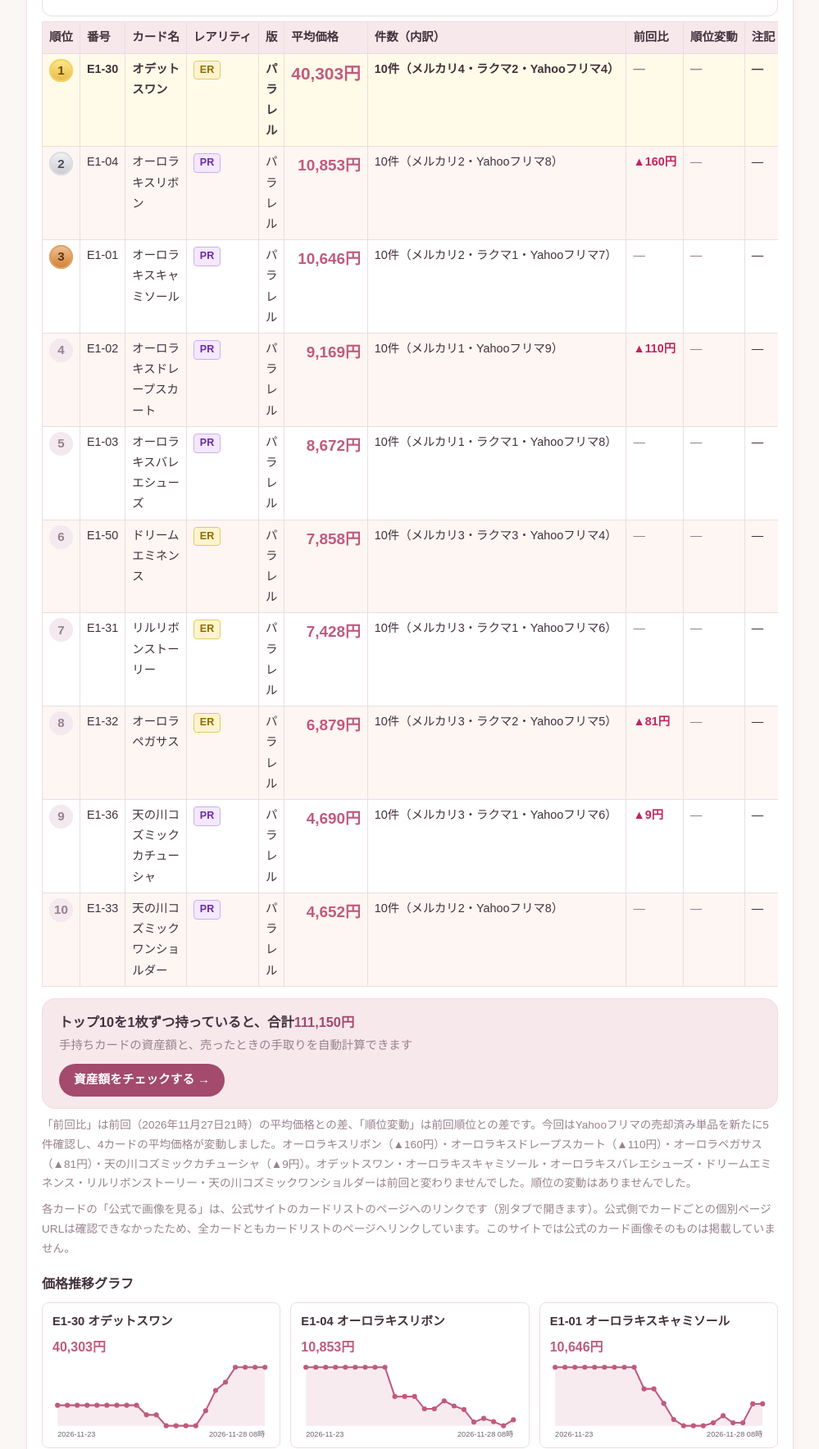
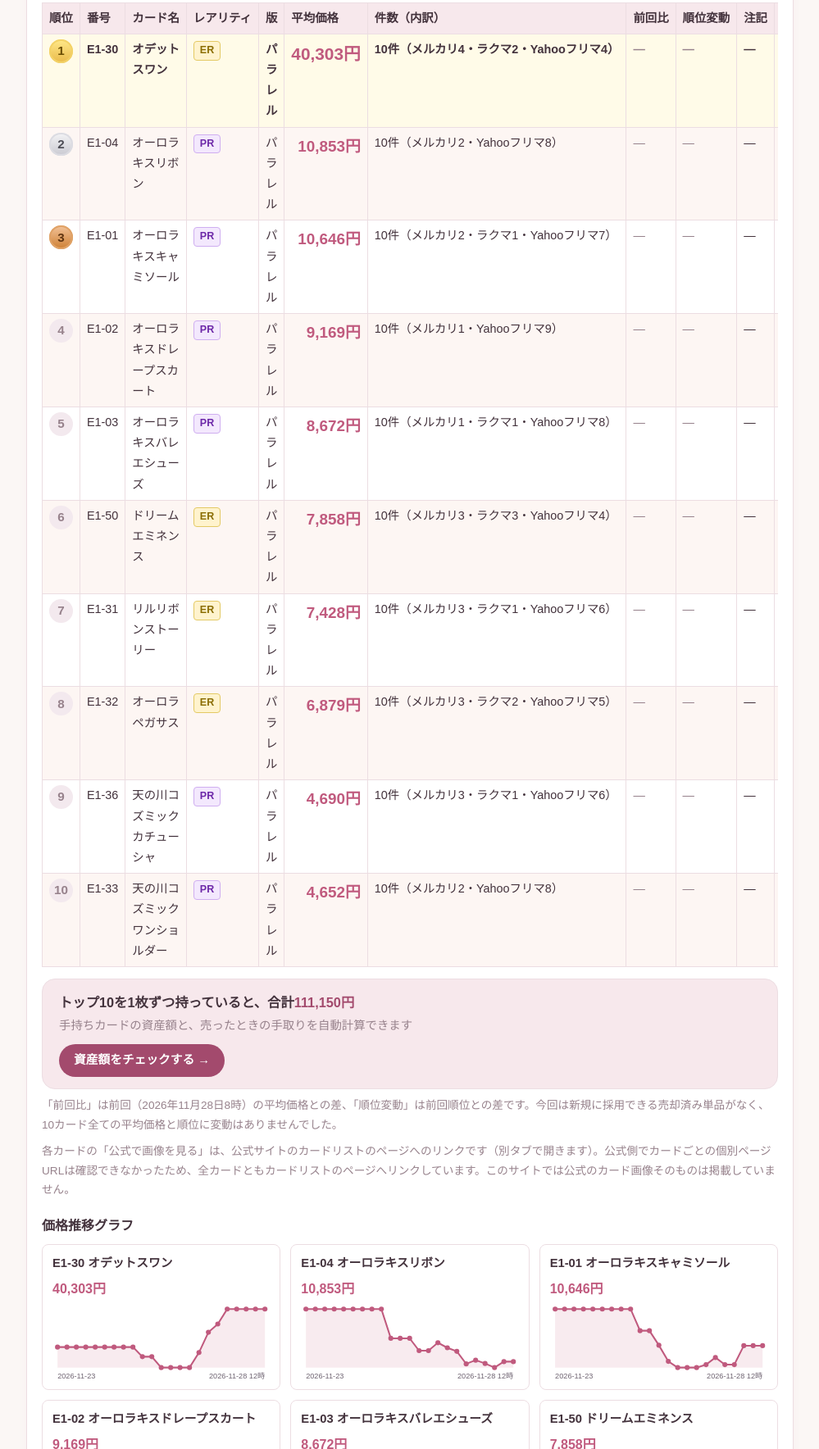
Before and after one commit to aikatsu-encore-guide/aikatsu-encore-guide, a plain HTML site: page index.html in a window 1280 px wide. Shown: the part 1736-3504 px from the top of the page at 82% size, without its empty margins (140-1139 px from the left). Drawn offline with Linux system fonts and the light colour scheme.

Commit message:
トップ10更新 2026-11-28 12時（第23回）

```diff
--- a/index.html
+++ b/index.html
@@ -67,7 +67,7 @@
 <section id="prices">
   <h2><svg class="h2-icon" viewBox="0 0 24 24" fill="none" stroke="currentColor" stroke-width="2" stroke-linecap="round" aria-hidden="true"><path d="M4 20V10M10 20V4M16 20v-8M22 20H2"/></svg>相場トップ10（第1弾）</h2>
   <p>メルカリと楽天ラクマとYahooフリマで実際に売却された単品出品の価格を、サイトをまたいで合算した第1弾カードの相場ランキングです。弾ごとに分けて集計しており、全弾を混ぜたランキングは作っていません（現時点では第1弾のみ集計しています）。</p>
-  <p class="note">調査日：2026年11月23日（初回集計）・同日8時台・12時台・17時台・21時台・11月24日8時台・同日12時台・同日17時台・同日21時台・11月25日8時台・同日12時台・同日17時台・同日21時台・11月26日8時台・同日12時台・同日17時台・同日21時台・11月27日8時台・同日12時台・同日17時台・同日21時台・11月28日8時台に再調査。11月28日8時台の再調査では、Yahooフリマの売却済み単品を新たに5件確認し（初回報告の誤りが多かったため商品ページで1件ずつ再検証）、4カードの平均価格が変動しました。順位の変動はありませんでした。このページの価格はその時点の集計結果です。</p>
+  <p class="note">調査日：2026年11月23日（初回集計）・同日8時台・12時台・17時台・21時台・11月24日8時台・同日12時台・同日17時台・同日21時台・11月25日8時台・同日12時台・同日17時台・同日21時台・11月26日8時台・同日12時台・同日17時台・同日21時台・11月27日8時台・同日12時台・同日17時台・同日21時台・11月28日8時台・同日12時台に再調査。11月28日12時台の再調査では、新規に採用できる売却済み単品はなく、10カード全ての平均価格と順位に変動はありませんでした。このページの価格はその時点の集計結果です。</p>
 
   <div class="feature-card">
     <div class="feature-rank">― 第1位 ―</div>
@@ -82,14 +82,14 @@
     <thead><tr><th>順位</th><th>番号</th><th>カード名</th><th>レアリティ</th><th>版</th><th>平均価格</th><th>件数（内訳）</th><th>前回比</th><th>順位変動</th><th>注記</th><th>公式リンク</th></tr></thead>
     <tbody>
 <tr class="rank1"><td class="num"><span class="rank-badge rank-badge-1">1</span></td><td class="num">E1-30</td><td>オデットスワン</td><td><span class="rarity rarity-er">ER</span></td><td>パラレル</td><td class="price">40,303円</td><td class="num">10件（メルカリ4・ラクマ2・Yahooフリマ4）</td><td class="change-none">―</td><td class="change-none">―</td><td>―</td><td><a class="official-link" href="https://dcd.aikatsu.com/encore/cardlist/" target="_blank" rel="noopener">公式で画像を見る</a></td></tr>
-<tr><td class="num"><span class="rank-badge rank-badge-2">2</span></td><td class="num">E1-04</td><td>オーロラキスリボン</td><td><span class="rarity rarity-pr">PR</span></td><td>パラレル</td><td class="price">10,853円</td><td class="num">10件（メルカリ2・Yahooフリマ8）</td><td class="change-up">▲160円</td><td class="change-none">―</td><td>―</td><td><a class="official-link" href="https://dcd.aikatsu.com/encore/cardlist/" target="_blank" rel="noopener">公式で画像を見る</a></td></tr>
+<tr><td class="num"><span class="rank-badge rank-badge-2">2</span></td><td class="num">E1-04</td><td>オーロラキスリボン</td><td><span class="rarity rarity-pr">PR</span></td><td>パラレル</td><td class="price">10,853円</td><td class="num">10件（メルカリ2・Yahooフリマ8）</td><td class="change-none">―</td><td class="change-none">―</td><td>―</td><td><a class="official-link" href="https://dcd.aikatsu.com/encore/cardlist/" target="_blank" rel="noopener">公式で画像を見る</a></td></tr>
 <tr><td class="num"><span class="rank-badge rank-badge-3">3</span></td><td class="num">E1-01</td><td>オーロラキスキャミソール</td><td><span class="rarity rarity-pr">PR</span></td><td>パラレル</td><td class="price">10,646円</td><td class="num">10件（メルカリ2・ラクマ1・Yahooフリマ7）</td><td class="change-none">―</td><td class="change-none">―</td><td>―</td><td><a class="official-link" href="https://dcd.aikatsu.com/encore/cardlist/" target="_blank" rel="noopener">公式で画像を見る</a></td></tr>
-<tr><td class="num"><span class="rank-badge">4</span></td><td class="num">E1-02</td><td>オーロラキスドレープスカート</td><td><span class="rarity rarity-pr">PR</span></td><td>パラレル</td><td class="price">9,169円</td><td class="num">10件（メルカリ1・Yahooフリマ9）</td><td class="change-up">▲110円</td><td class="change-none">―</td><td>―</td><td><a class="official-link" href="https://dcd.aikatsu.com/encore/cardlist/" target="_blank" rel="noopener">公式で画像を見る</a></td></tr>
+<tr><td class="num"><span class="rank-badge">4</span></td><td class="num">E1-02</td><td>オーロラキスドレープスカート</td><td><span class="rarity rarity-pr">PR</span></td><td>パラレル</td><td class="price">9,169円</td><td class="num">10件（メルカリ1・Yahooフリマ9）</td><td class="change-none">―</td><td class="change-none">―</td><td>―</td><td><a class="official-link" href="https://dcd.aikatsu.com/encore/cardlist/" target="_blank" rel="noopener">公式で画像を見る</a></td></tr>
 <tr><td class="num"><span class="rank-badge">5</span></td><td class="num">E1-03</td><td>オーロラキスバレエシューズ</td><td><span class="rarity rarity-pr">PR</span></td><td>パラレル</td><td class="price">8,672円</td><td class="num">10件（メルカリ1・ラクマ1・Yahooフリマ8）</td><td class="change-none">―</td><td class="change-none">―</td><td>―</td><td><a class="official-link" href="https://dcd.aikatsu.com/encore/cardlist/" target="_blank" rel="noopener">公式で画像を見る</a></td></tr>
 <tr><td class="num"><span class="rank-badge">6</span></td><td class="num">E1-50</td><td>ドリームエミネンス</td><td><span class="rarity rarity-er">ER</span></td><td>パラレル</td><td class="price">7,858円</td><td class="num">10件（メルカリ3・ラクマ3・Yahooフリマ4）</td><td class="change-none">―</td><td class="change-none">―</td><td>―</td><td><a class="official-link" href="https://dcd.aikatsu.com/encore/cardlist/" target="_blank" rel="noopener">公式で画像を見る</a></td></tr>
 <tr><td class="num"><span class="rank-badge">7</span></td><td class="num">E1-31</td><td>リルリボンストーリー</td><td><span class="rarity rarity-er">ER</span></td><td>パラレル</td><td class="price">7,428円</td><td class="num">10件（メルカリ3・ラクマ1・Yahooフリマ6）</td><td class="change-none">―</td><td class="change-none">―</td><td>―</td><td><a class="official-link" href="https://dcd.aikatsu.com/encore/cardlist/" target="_blank" rel="noopener">公式で画像を見る</a></td></tr>
-<tr><td class="num"><span class="rank-badge">8</span></td><td class="num">E1-32</td><td>オーロラペガサス</td><td><span class="rarity rarity-er">ER</span></td><td>パラレル</td><td class="price">6,879円</td><td class="num">10件（メルカリ3・ラクマ2・Yahooフリマ5）</td><td class="change-up">▲81円</td><td class="change-none">―</td><td>―</td><td><a class="official-link" href="https://dcd.aikatsu.com/encore/cardlist/" target="_blank" rel="noopener">公式で画像を見る</a></td></tr>
-<tr><td class="num"><span class="rank-badge">9</span></td><td class="num">E1-36</td><td>天の川コズミックカチューシャ</td><td><span class="rarity rarity-pr">PR</span></td><td>パラレル</td><td class="price">4,690円</td><td class="num">10件（メルカリ3・ラクマ1・Yahooフリマ6）</td><td class="change-up">▲9円</td><td class="change-none">―</td><td>―</td><td><a class="official-link" href="https://dcd.aikatsu.com/encore/cardlist/" target="_blank" rel="noopener">公式で画像を見る</a></td></tr>
+<tr><td class="num"><span class="rank-badge">8</span></td><td class="num">E1-32</td><td>オーロラペガサス</td><td><span class="rarity rarity-er">ER</span></td><td>パラレル</td><td class="price">6,879円</td><td class="num">10件（メルカリ3・ラクマ2・Yahooフリマ5）</td><td class="change-none">―</td><td class="change-none">―</td><td>―</td><td><a class="official-link" href="https://dcd.aikatsu.com/encore/cardlist/" target="_blank" rel="noopener">公式で画像を見る</a></td></tr>
+<tr><td class="num"><span class="rank-badge">9</span></td><td class="num">E1-36</td><td>天の川コズミックカチューシャ</td><td><span class="rarity rarity-pr">PR</span></td><td>パラレル</td><td class="price">4,690円</td><td class="num">10件（メルカリ3・ラクマ1・Yahooフリマ6）</td><td class="change-none">―</td><td class="change-none">―</td><td>―</td><td><a class="official-link" href="https://dcd.aikatsu.com/encore/cardlist/" target="_blank" rel="noopener">公式で画像を見る</a></td></tr>
 <tr><td class="num"><span class="rank-badge">10</span></td><td class="num">E1-33</td><td>天の川コズミックワンショルダー</td><td><span class="rarity rarity-pr">PR</span></td><td>パラレル</td><td class="price">4,652円</td><td class="num">10件（メルカリ2・Yahooフリマ8）</td><td class="change-none">―</td><td class="change-none">―</td><td>―</td><td><a class="official-link" href="https://dcd.aikatsu.com/encore/cardlist/" target="_blank" rel="noopener">公式で画像を見る</a></td></tr>
     </tbody>
   </table>
@@ -99,12 +99,12 @@
   <span class="tt-text">手持ちカードの資産額と、売ったときの手取りを自動計算できます</span>
   <span class="tt-btn">資産額をチェックする →</span>
 </a>
-  <p class="note">「前回比」は前回（2026年11月27日21時）の平均価格との差、「順位変動」は前回順位との差です。今回はYahooフリマの売却済み単品を新たに5件確認し、4カードの平均価格が変動しました。オーロラキスリボン（▲160円）・オーロラキスドレープスカート（▲110円）・オーロラペガサス（▲81円）・天の川コズミックカチューシャ（▲9円）。オデットスワン・オーロラキスキャミソール・オーロラキスバレエシューズ・ドリームエミネンス・リルリボンストーリー・天の川コズミックワンショルダーは前回と変わりませんでした。順位の変動はありませんでした。</p>
+  <p class="note">「前回比」は前回（2026年11月28日8時）の平均価格との差、「順位変動」は前回順位との差です。今回は新規に採用できる売却済み単品がなく、10カード全ての平均価格と順位に変動はありませんでした。</p>
   <p class="note">各カードの「公式で画像を見る」は、公式サイトのカードリストのページへのリンクです（別タブで開きます）。公式側でカードごとの個別ページURLは確認できなかったため、全カードともカードリストのページへリンクしています。このサイトでは公式のカード画像そのものは掲載していません。</p>
 
   <h3>価格推移グラフ</h3>
   <div id="price-charts">
-    <div class="chart-accumulating">価格推移グラフは、調査日ごとの平均価格が2回分以上たまってから表示します。現在は2026年11月23日分のデータが5回分（初回・8時・12時・17時・21時再調査）と11月24日8時・12時・17時・21時再調査、11月25日8時台・12時台・17時台・21時台再調査、11月26日8時台・12時台・17時台・21時台再調査、11月27日8時台・12時台・17時台・21時台再調査、11月28日8時台再調査の計22回分あるため、トップ10のカードごとに推移グラフを表示しています。</div>
+    <div class="chart-accumulating">価格推移グラフは、調査日ごとの平均価格が2回分以上たまってから表示します。現在は2026年11月23日分のデータが5回分（初回・8時・12時・17時・21時再調査）と11月24日8時・12時・17時・21時再調査、11月25日8時台・12時台・17時台・21時台再調査、11月26日8時台・12時台・17時台・21時台再調査、11月27日8時台・12時台・17時台・21時台再調査、11月28日8時台・12時台再調査の計23回分あるため、トップ10のカードごとに推移グラフを表示しています。</div>
     <div class="chart-grid" id="chart-grid"></div>
   </div>
 
@@ -130,7 +130,7 @@
   <details class="more"><summary>詳しく見る（出典・注意事項の全文）</summary><ul class="plain">
     <li>カード情報・プロモ情報：データカードダス「アイカツ！アンコール」公式サイト（カードリスト／お知らせ）https://dcd.aikatsu.com/encore/ （確認日：2026年11月23日）</li>
     <li>店舗情報：公式店舗リストの内容を都道府県別に再掲した非公式ミラー「アイカツアンコール研究所」（card-search.com、公式サイトから取得：2026年11月23日 01:05 と明記）から2026年11月23日に取得。一部（島根県3店・和歌山県3店・愛知県一宮市5店・東京都江戸川区5店・大田区5店）は公式「はじめようキャンペーン実施店舗一覧」PDF（2026年10月13日時点）で補完。掲載1,396店（出典の掲載数1,398店のうち店名・住所を確認できた分）。</li>
-    <li>相場情報：メルカリと楽天ラクマとYahooフリマの売却済み単品出品を合算した集計（調査日：2026年11月28日8時台）。ヤフオクは売却済み単品の価格を確認できなかったため集計に含めていません。集計方法は「相場トップ10（第1弾）」の欄に記載しています。</li>
+    <li>相場情報：メルカリと楽天ラクマとYahooフリマの売却済み単品出品を合算した集計（調査日：2026年11月28日12時台）。ヤフオクは売却済み単品の価格を確認できなかったため集計に含めていません。集計方法は「相場トップ10（第1弾）」の欄に記載しています。</li>
     <li>各カードの「公式で画像を見る」リンクは、公式サイトのカードリスト（https://dcd.aikatsu.com/encore/cardlist/）へのリンクです。このサイトでは公式のカード画像そのものは掲載していません。</li>
     <li>このサイトは個人運営のファンサイトです。公式サイトではありません。</li>
     <li>価格は目安であり、実際の売買価格や入手可能性を保証するものではありません。</li>
@@ -165,7 +165,8 @@ var PRICE_HISTORY = [
   { date: '2026-11-27 12時', prices: { 'E1-30 オデットスワン': 40303, 'E1-04 オーロラキスリボン': 10893, 'E1-01 オーロラキスキャミソール': 10326, 'E1-02 オーロラキスドレープスカート': 9059, 'E1-03 オーロラキスバレエシューズ': 8672, 'E1-50 ドリームエミネンス': 7798, 'E1-32 オーロラペガサス': 6798, 'E1-31 リルリボンストーリー': 7428, 'E1-36 天の川コズミックカチューシャ': 4645, 'E1-33 天の川コズミックワンショルダー': 4597 } },
   { date: '2026-11-27 17時', prices: { 'E1-30 オデットスワン': 40303, 'E1-04 オーロラキスリボン': 10803, 'E1-01 オーロラキスキャミソール': 10326, 'E1-02 オーロラキスドレープスカート': 9059, 'E1-03 オーロラキスバレエシューズ': 8672, 'E1-50 ドリームエミネンス': 7798, 'E1-32 オーロラペガサス': 6798, 'E1-31 リルリボンストーリー': 7428, 'E1-36 天の川コズミックカチューシャ': 4705, 'E1-33 天の川コズミックワンショルダー': 4652 } },
   { date: '2026-11-27 21時', prices: { 'E1-30 オデットスワン': 40303, 'E1-04 オーロラキスリボン': 10693, 'E1-01 オーロラキスキャミソール': 10646, 'E1-02 オーロラキスドレープスカート': 9059, 'E1-03 オーロラキスバレエシューズ': 8672, 'E1-50 ドリームエミネンス': 7858, 'E1-32 オーロラペガサス': 6798, 'E1-31 リルリボンストーリー': 7428, 'E1-36 天の川コズミックカチューシャ': 4681, 'E1-33 天の川コズミックワンショルダー': 4652 } },
-  { date: '2026-11-28 08時', prices: { 'E1-30 オデットスワン': 40303, 'E1-04 オーロラキスリボン': 10853, 'E1-01 オーロラキスキャミソール': 10646, 'E1-02 オーロラキスドレープスカート': 9169, 'E1-03 オーロラキスバレエシューズ': 8672, 'E1-50 ドリームエミネンス': 7858, 'E1-32 オーロラペガサス': 6879, 'E1-31 リルリボンストーリー': 7428, 'E1-36 天の川コズミックカチューシャ': 4690, 'E1-33 天の川コズミックワンショルダー': 4652 } }
+  { date: '2026-11-28 08時', prices: { 'E1-30 オデットスワン': 40303, 'E1-04 オーロラキスリボン': 10853, 'E1-01 オーロラキスキャミソール': 10646, 'E1-02 オーロラキスドレープスカート': 9169, 'E1-03 オーロラキスバレエシューズ': 8672, 'E1-50 ドリームエミネンス': 7858, 'E1-32 オーロラペガサス': 6879, 'E1-31 リルリボンストーリー': 7428, 'E1-36 天の川コズミックカチューシャ': 4690, 'E1-33 天の川コズミックワンショルダー': 4652 } },
+  { date: '2026-11-28 12時', prices: { 'E1-30 オデットスワン': 40303, 'E1-04 オーロラキスリボン': 10853, 'E1-01 オーロラキスキャミソール': 10646, 'E1-02 オーロラキスドレープスカート': 9169, 'E1-03 オーロラキスバレエシューズ': 8672, 'E1-50 ドリームエミネンス': 7858, 'E1-32 オーロラペガサス': 6879, 'E1-31 リルリボンストーリー': 7428, 'E1-36 天の川コズミックカチューシャ': 4690, 'E1-33 天の川コズミックワンショルダー': 4652 } }
 ];
 (function () {
   if (PRICE_HISTORY.length < 2) return; // 2回分たまるまでは「データ蓄積中」の表示のみ
```
